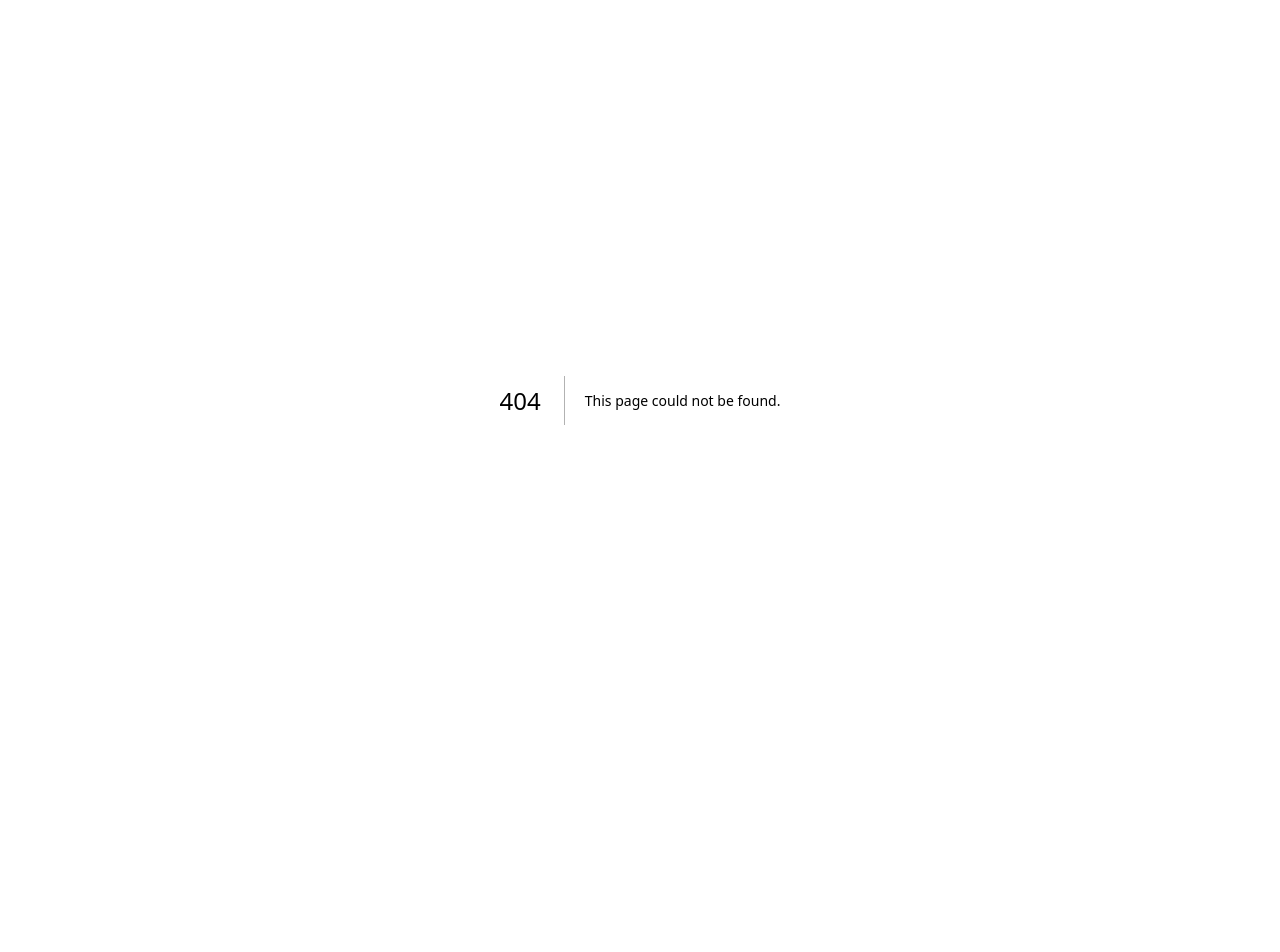
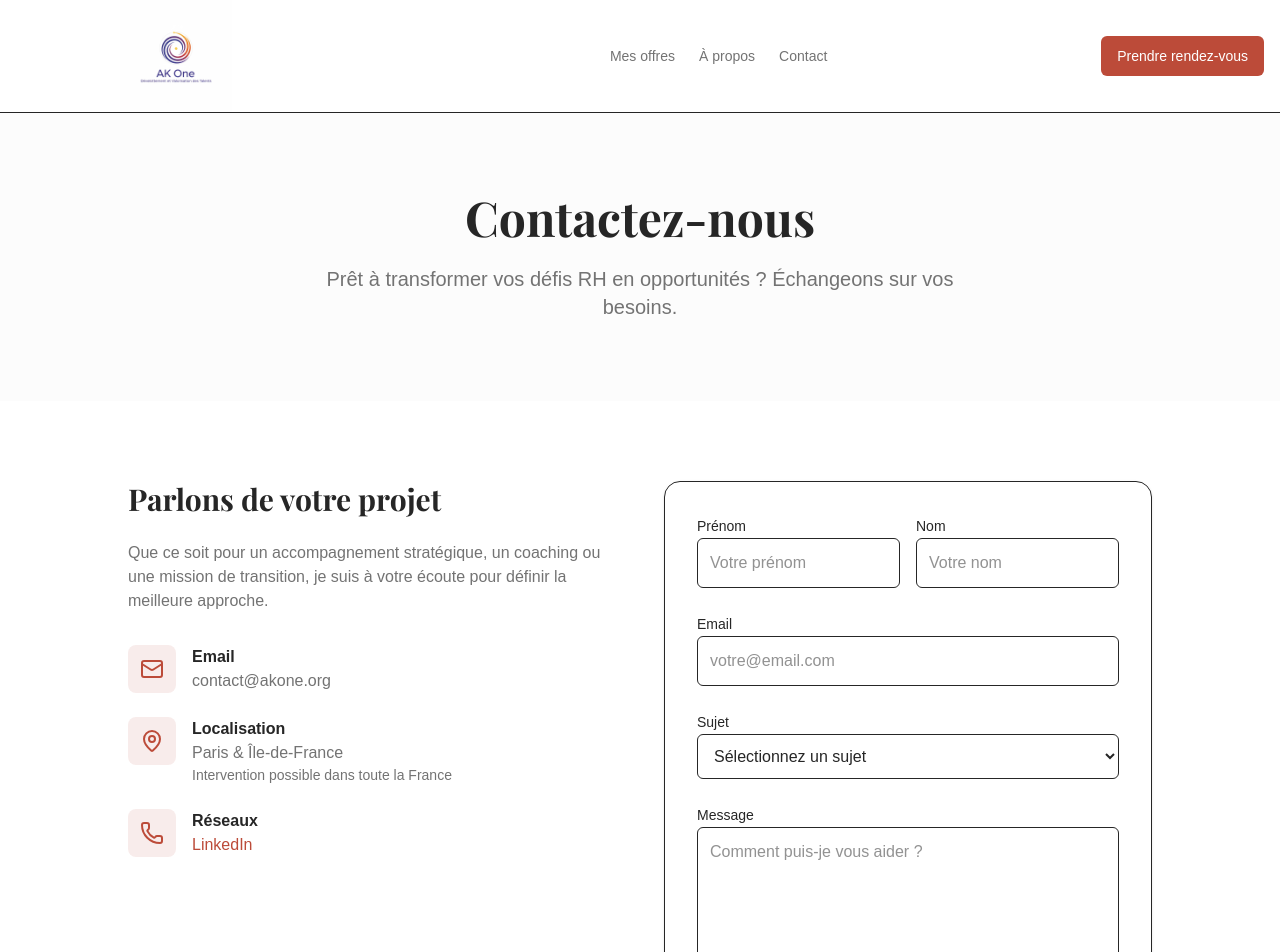
Before and after one commit to cousinhub2/akone, a Next.js app: page /contact in a window 1280 px wide. Before the commit this address had no page. Shown: the top 952 px of the page. Before the commit the page ends 800 px from the top, so only its background shows below. Built offline with nearby package versions, Linux system fonts and the light colour scheme; a web font is replaced by a local one.

Commit message:
Update logo, add contact page and form

```diff
--- /dev/null
+++ b/src/app/contact/page.tsx
@@ -0,0 +1,112 @@
+import { Header } from "@/components/layout/header";
+import { Button } from "@/components/ui/button";
+import { Mail, Phone, MapPin, Send } from "lucide-react";
+
+export default function ContactPage() {
+    return (
+        <div className="min-h-screen flex flex-col">
+            <Header />
+            <main className="flex-1">
+                <section className="py-20 bg-muted/30">
+                    <div className="container mx-auto px-4 text-center">
+                        <h1 className="font-playfair text-4xl md:text-5xl font-bold mb-6">Contactez-nous</h1>
+                        <p className="text-xl text-muted-foreground max-w-2xl mx-auto">
+                            Prêt à transformer vos défis RH en opportunités ? Échangeons sur vos besoins.
+                        </p>
+                    </div>
+                </section>
+
+                <section className="py-20">
+                    <div className="container mx-auto px-4">
+                        <div className="grid md:grid-cols-2 gap-12 max-w-5xl mx-auto">
+                            {/* Contact Info */}
+                            <div className="space-y-8">
+                                <h2 className="font-playfair text-3xl font-bold mb-6">Parlons de votre projet</h2>
+                                <p className="text-muted-foreground mb-8">
+                                    Que ce soit pour un accompagnement stratégique, un coaching ou une mission de transition, je suis à votre écoute pour définir la meilleure approche.
+                                </p>
+
+                                <div className="space-y-6">
+                                    <div className="flex items-start gap-4">
+                                        <div className="w-12 h-12 rounded-lg bg-primary/10 flex items-center justify-center text-primary shrink-0">
+                                            <Mail className="h-6 w-6" />
+                                        </div>
+                                        <div>
+                                            <h3 className="font-bold text-foreground">Email</h3>
+                                            <p className="text-muted-foreground">contact@akone.org</p>
+                                        </div>
+                                    </div>
+
+                                    <div className="flex items-start gap-4">
+                                        <div className="w-12 h-12 rounded-lg bg-primary/10 flex items-center justify-center text-primary shrink-0">
+                                            <MapPin className="h-6 w-6" />
+                                        </div>
+                                        <div>
+                                            <h3 className="font-bold text-foreground">Localisation</h3>
+                                            <p className="text-muted-foreground">Paris & Île-de-France</p>
+                                            <p className="text-sm text-muted-foreground">Intervention possible dans toute la France</p>
+                                        </div>
+                                    </div>
+
+                                    <div className="flex items-start gap-4">
+                                        <div className="w-12 h-12 rounded-lg bg-primary/10 flex items-center justify-center text-primary shrink-0">
+                                            <Phone className="h-6 w-6" />
+                                        </div>
+                                        <div>
+                                            <h3 className="font-bold text-foreground">Réseaux</h3>
+                                            <a href="https://www.linkedin.com/in/heleneneukirch" target="_blank" rel="noopener noreferrer" className="text-primary hover:underline">
+                                                LinkedIn
+                                            </a>
+                                        </div>
+                                    </div>
+                                </div>
+                            </div>
+
+                            {/* Contact Form */}
+                            <div className="bg-card p-8 rounded-2xl border shadow-sm">
+                                <form className="space-y-6">
+                                    <div className="grid md:grid-cols-2 gap-4">
+                                        <div className="space-y-2">
+                                            <label htmlFor="firstname" className="text-sm font-medium">Prénom</label>
+                                            <input type="text" id="firstname" className="w-full p-3 rounded-md border bg-background focus:ring-2 focus:ring-primary/20 outline-none transition-all" placeholder="Votre prénom" />
+                                        </div>
+                                        <div className="space-y-2">
+                                            <label htmlFor="lastname" className="text-sm font-medium">Nom</label>
+                                            <input type="text" id="lastname" className="w-full p-3 rounded-md border bg-background focus:ring-2 focus:ring-primary/20 outline-none transition-all" placeholder="Votre nom" />
+                                        </div>
+                                    </div>
+
+                                    <div className="space-y-2">
+                                        <label htmlFor="email" className="text-sm font-medium">Email</label>
+                                        <input type="email" id="email" className="w-full p-3 rounded-md border bg-background focus:ring-2 focus:ring-primary/20 outline-none transition-all" placeholder="votre@email.com" />
+                                    </div>
+
+                                    <div className="space-y-2">
+                                        <label htmlFor="subject" className="text-sm font-medium">Sujet</label>
+                                        <select id="subject" className="w-full p-3 rounded-md border bg-background focus:ring-2 focus:ring-primary/20 outline-none transition-all">
+                                            <option value="">Sélectionnez un sujet</option>
+                                            <option value="conseil">Conseil RH & Stratégie</option>
+                                            <option value="coaching">Coaching & Leadership</option>
+                                            <option value="transition">Transition & Orientation</option>
+                                            <option value="jeunes">Coaching Jeunes</option>
+                                            <option value="autre">Autre demande</option>
+                                        </select>
+                                    </div>
+
+                                    <div className="space-y-2">
+                                        <label htmlFor="message" className="text-sm font-medium">Message</label>
+                                        <textarea id="message" rows={5} className="w-full p-3 rounded-md border bg-background focus:ring-2 focus:ring-primary/20 outline-none transition-all" placeholder="Comment puis-je vous aider ?"></textarea>
+                                    </div>
+
+                                    <Button size="lg" className="w-full">
+                                        Envoyer le message <Send className="ml-2 h-4 w-4" />
+                                    </Button>
+                                </form>
+                            </div>
+                        </div>
+                    </div>
+                </section>
+            </main>
+        </div>
+    );
+}
--- a/src/app/page.tsx
+++ b/src/app/page.tsx
@@ -25,7 +25,7 @@ export default function Home() {
                                 Nous accompagnons votre transformation humaine.
                             </p>
                             <div className="flex flex-col sm:flex-row gap-4 justify-center pt-4">
-                                <Link href="#contact">
+                                <Link href="/contact">
                                     <Button size="lg" className="text-base">
                                         Discuter de vos enjeux <ArrowRight className="ml-2 h-4 w-4" />
                                     </Button>
@@ -142,8 +142,13 @@ export default function Home() {
                 <div className="container mx-auto px-4">
                     <div className="grid md:grid-cols-4 gap-8 mb-8">
                         <div className="col-span-1 md:col-span-2">
-                            <div className="font-playfair font-bold text-2xl mb-4">
-                                <span className="text-primary">AK</span> ONE
+                            <div className="relative w-80 h-28 mb-4">
+                                <Image
+                                    src="/akone-logo-new.jpg"
+                                    alt="AK ONE Logo"
+                                    fill
+                                    className="object-contain invert mix-blend-screen"
+                                />
                             </div>
                             <p className="text-gray-400 max-w-sm">
                                 Cabinet de conseil en ressources humaines et d'accompagnement des entreprises et des dirigeants.
--- a/src/components/layout/header.tsx
+++ b/src/components/layout/header.tsx
@@ -1,12 +1,22 @@
 import Link from "next/link";
 import { Button } from "@/components/ui/button";
 
+import Image from "next/image";
+
 export function Header() {
     return (
-        <header className="sticky top-0 z-50 w-full border-b bg-background/95 backdrop-blur supports-[backdrop-filter]:bg-background/60">
-            <div className="container mx-auto px-4 h-16 flex items-center justify-between">
-                <Link href="/" className="flex items-center gap-2 font-playfair font-bold text-xl tracking-tight hover:opacity-80 transition-opacity">
-                    <span className="text-primary">AK</span> ONE
+        <header className="border-b bg-white/80 backdrop-blur-md sticky top-0 z-50">
+            <div className="container mx-auto px-4 h-28 flex items-center justify-between">
+                <Link href="/" className="flex items-center gap-2">
+                    <div className="relative w-80 h-28">
+                        <Image
+                            src="/akone-logo-new.jpg"
+                            alt="AK ONE Logo"
+                            fill
+                            className="object-contain"
+                            priority
+                        />
+                    </div>
                 </Link>
                 <nav className="hidden md:flex gap-6 text-sm font-medium text-muted-foreground">
                     <div className="relative group">
@@ -25,7 +35,7 @@ export function Header() {
                     <Link href="/#about" className="hover:text-primary transition-colors">À propos</Link>
                     <Link href="/#contact" className="hover:text-primary transition-colors">Contact</Link>
                 </nav>
-                <Link href="#contact">
+                <Link href="/contact">
                     <Button>Prendre rendez-vous</Button>
                 </Link>
             </div>
```
Also changed, not shown: public/akone-logo-new.jpg (added), public/akone-logo.jpg (added).
